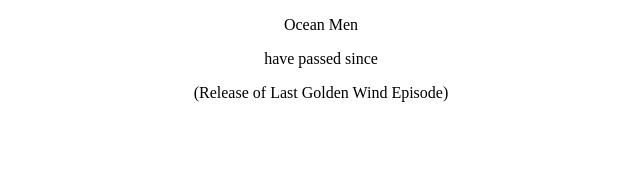
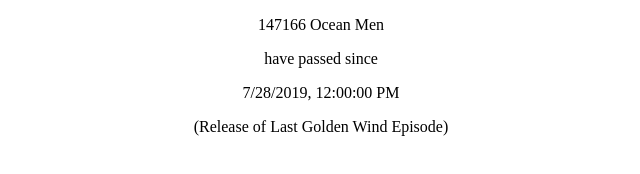
Before and after one commit to oceanman-time/oceanman-time.github.io, a plain HTML site: page index.html in a window 1280 px wide. Shown: the whole page, without its empty margins (319-959 px from the left). Drawn offline with Linux system fonts and the light colour scheme; animation ran at ten frames a second.

Commit message:
added computeTimer call

```diff
--- a/index.html
+++ b/index.html
@@ -33,6 +33,8 @@
     // Duration of one ocean man in milliseconds
     const oceanmanDuration = 128000;
 
+    computeTimer();
+
     function computeTimer(){
         //Computing how many ocean man songs have passed
         currentDate = new Date();
```
